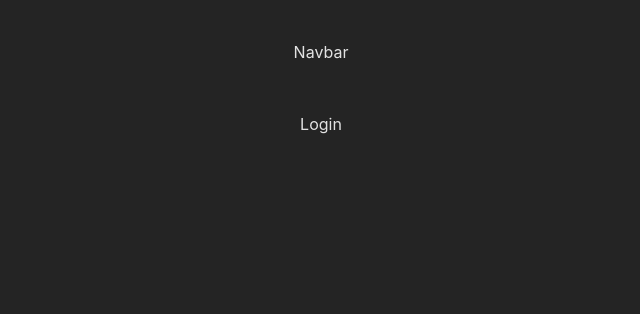
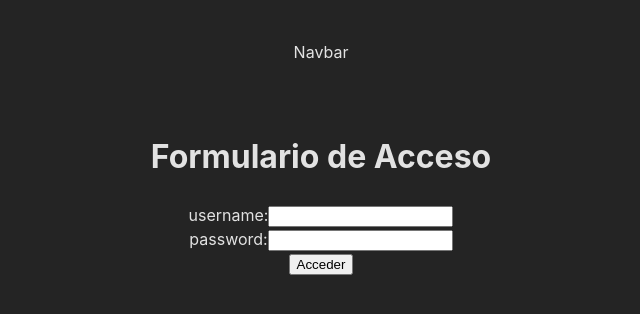
Before and after one commit to justaregularchalo/jam-app, a React (Vite) app: page /login in a window 1280 px wide. Shown: the top 314 px of the page, without its empty margins (319-959 px from the left). Built offline with nearby package versions, Linux system fonts and the light colour scheme; no server answers.

Commit message:
context done

```diff
--- /dev/null
+++ b/src/context/auth.context.jsx
@@ -0,0 +1,100 @@
+
+import { createContext, useState, useEffect } from "react";
+import service from "../services/config";
+
+
+
+
+//componente que transmite contexto(estados y demore)
+const AuthContext = createContext()
+
+
+
+//componente envoltorio donde se envuelve el contexto
+
+function AuthWrapper(props) {
+
+        //estados a compartir por el context
+
+        const [isLoggedIn, setIsLoggedIn] = useState (false)
+        const [isLoading, setIsLoading] = useState(true)
+        // const [isAdmin, setIsAdmin] = useState (false)
+
+       const authenticateUser = async() => {
+
+    // esta función va a enviar a el tocken al BE para la validaçao
+        // usaremos la ruta BE "/verify
+        // si el token funciona, isLoggedIn=true
+        // sino existe o o es válido, is LoggedIn =falsete
+
+
+
+
+
+        try {
+
+            const response = await service.get("/auth/verify")
+            //token válido, manué
+
+            console.log(response)
+            setIsLoggedIn(true)
+            setIsLoading(false)
+            // setIsAdmin(true)
+
+
+        }catch(error){
+            // token no es válido o no existe
+            console.log(error)
+            setIsLoggedIn(false)
+            setIsLoading(false)
+
+        }
+
+
+
+}
+
+    // al iniciar sección se valida el token
+        useEffect (()=>{
+
+            authenticateUser()
+
+        }, [])
+
+
+        const passedContext = {
+            authenticateUser
+
+
+        }
+
+        if(isLoading){
+
+        return <h3>...validating credentials</h3>
+
+        }
+
+
+        return (
+
+
+            <AuthContext.Provider value={passedContext}>
+
+            {/* esta será toda nuestra app */}
+            {props.children}
+
+            </AuthContext.Provider>
+
+
+
+
+        )
+
+
+}
+
+export {
+
+    AuthContext,
+    AuthWrapper
+}
--- a/src/main.jsx
+++ b/src/main.jsx
@@ -1,11 +1,14 @@
-import React from 'react'
-import ReactDOM from 'react-dom/client'
-import App from './App.jsx'
-import './index.css'
-import { BrowserRouter } from 'react-router-dom'
+import React from "react";
+import ReactDOM from "react-dom/client";
+import App from "./App.jsx";
+import "./index.css";
+import { BrowserRouter } from "react-router-dom";
+import { AuthWrapper } from "./context/auth.context.jsx";
 
-ReactDOM.createRoot(document.getElementById('root')).render(
+ReactDOM.createRoot(document.getElementById("root")).render(
   <BrowserRouter>
-    <App />
-  </BrowserRouter>,
-)
+    <AuthWrapper>
+      <App />
+    </AuthWrapper>
+  </BrowserRouter>
+);
--- a/src/pages/auth/Login.jsx
+++ b/src/pages/auth/Login.jsx
@@ -1,8 +1,85 @@
+
+import { useContext, useState } from "react";
+import { useNavigate } from "react-router-dom";
+import service from "../../services/config";
+import { AuthContext } from "../../context/auth.context";
 
 function Login() {
+
+  const { authenticateUser } = useContext( AuthContext )
+
+  const navigate = useNavigate()
+
+  const [username, setUsername] = useState("");
+  const [password, setPassword] = useState("");
+
+  const [ errorMessage, setErrorMessage ] = useState("")
+
+  const handleUsernameChange = (e) => setUsername(e.target.value);
+  const handlePasswordChange = (e) => setPassword(e.target.value);
+
+  const handleLogin = async (e) => {
+    e.preventDefault();
+
+    // contactamos al backendddd
+    try {
+
+      const userValidationCredentials = { username, password }
+
+      const response = await service.post("/auth/login", userValidationCredentials)
+      console.log(response)
+
+      // almacenamos el token en una variable localStorage
+
+      localStorage.setItem("authToken", response.data.authToken)
+
+      await authenticateUser() // authenticateUser ejecutamos antes de redireccionar al usuario a la home porque es una funcion asíncrona
+
+      navigate("/")
+
+    } catch (error) {
+      console.log(error)
+      if (error.response && error.response.status === 400) {
+        setErrorMessage(error.response.data.errorMessage)
+      } else {
+        navigate("/error") // error 500
+      }
+    }
+  };
+
   return (
-    <div>Login</div>
-  )
+    <div>
+
+      <h1>Formulario de Acceso</h1>
+
+      <form onSubmit={handleLogin}>
+        <label>username:</label>
+        <input
+          type="username"
+          name="username"
+          value={username}
+          onChange={handleUsernameChange}
+        />
+
+        <br />
+
+        <label>password:</label>
+        <input
+          type="password"
+          name="password"
+          value={password}
+          onChange={handlePasswordChange}
+        />
+
+        <br />
+
+        <button type="submit">Acceder</button>
+      </form>
+
+      <p style={{color: "purple"}}>{errorMessage}</p>
+
+    </div>
+  );
 }
 
-export default Login
+export default Login;
--- a/src/pages/auth/Signup.jsx
+++ b/src/pages/auth/Signup.jsx
@@ -5,7 +5,7 @@ import { useRoutes } from "react-router-dom";
 
 
 
-// import service from "../../services/config";
+import service from "../../services/config";
 
 function Signup() {
 
@@ -32,13 +32,13 @@ function Signup() {
   const handleSignup = async (e) => {
     e.preventDefault();
 
-    // contactamos al backend
+    // contactamos al backend, muñeco
     try {
 
       const newUser = { username, email, password, instrument, genre, location }
 
-      await axios.post("http://localhost:5005/api/auth/signup", newUser)
-    // //   await service.post("/auth/signup", newUser)
+    //   await axios.post("http://localhost:5005/api/auth/signup", newUser)
+      await service.post("/auth/signup", newUser)
       navigate("/login")
 
 
@@ -46,7 +46,8 @@ function Signup() {
       console.log(error)
       console.log(error.response.status)
       console.log(error.response.data.errorMessage)
-      // abajo primero analiza que error.response exista
+
+      // revisamos que error.response exista
       if (error.response && error.response.status === 400) {
         setErrorMessage(error.response.data.errorMessage)
       } else {
@@ -164,7 +165,7 @@ function Signup() {
 
         <button type="submit">Sign up</button>
 
-        <p style={{color: "red"}}>{errorMessage}</p>
+        <p style={{color: "purple"}}>{errorMessage}</p>
 
       </form>
 
--- a/src/services/config.js
+++ b/src/services/config.js
@@ -1 +1,30 @@
 import axios from "axios"
+
+
+const service = axios.create ({
+
+ baseURL: "http://localhost:5005/api"
+
+
+})
+
+// enviar el token en todas las llamadas
+
+service.interceptors.request.use((req)=>{
+
+
+    const token = localStorage.getItem("authToken")
+
+    // si el token existe añadelo a la llamada
+    if(token) {
+
+        req.headers.authorization = `Bearer ${token}`
+
+
+    }
+    return req
+
+})
+
+
+export default service
```
